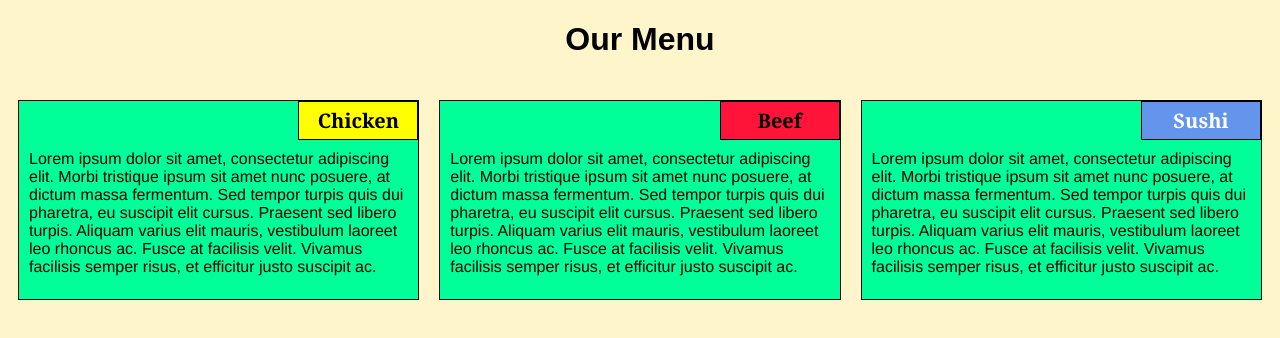
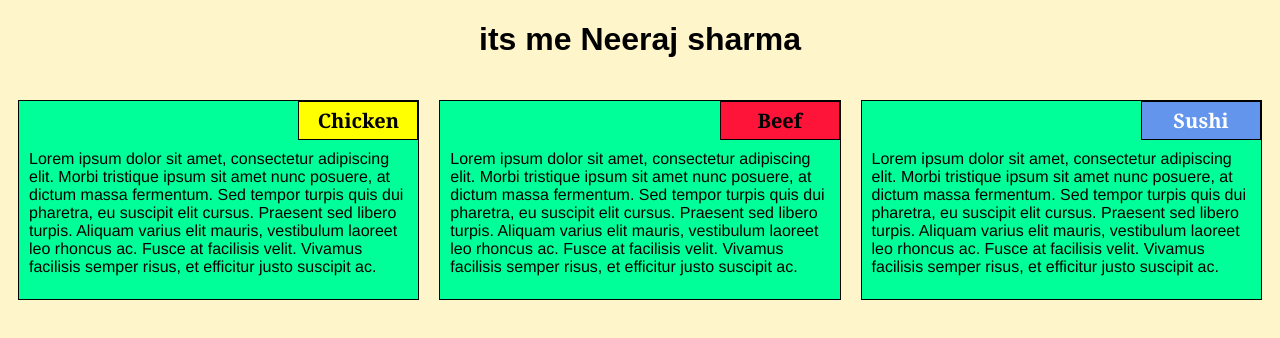
Before and after one commit to programmerneo1/Module-2-Coursera, a plain HTML site: page index.html in a window 1280 px wide. Drawn offline with Linux system fonts and the light colour scheme; files whose address does not match are found by name.

Commit message:
intial commit

```diff
--- a/index.html
+++ b/index.html
@@ -9,7 +9,7 @@
 	<title>Module 2 Solution</title>
 </head>
 <body>
-	<h1>Our Menu</h1>
+	<h1>its me Neeraj sharma</h1>
 	<div class="row">
 	<div class="container col-lg-4 col-md-6 col-sm-12">
 		<section>
```
